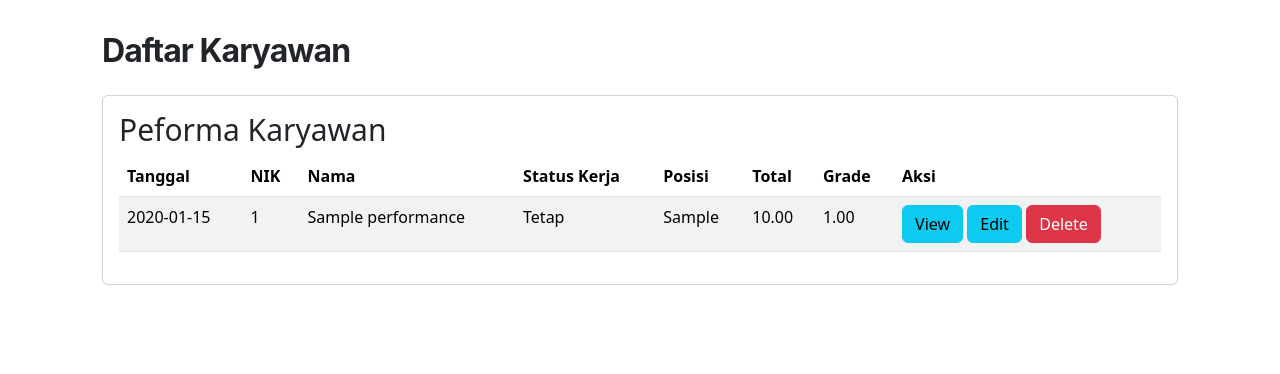
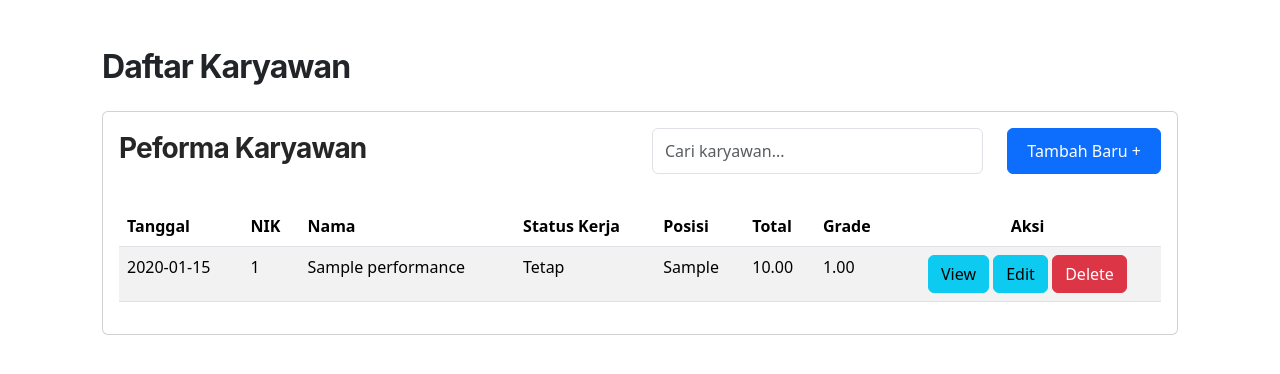
Before and after one commit to Rinkuu253/praktek-web-uts, a PHP site: page /peformance.php in a window 1280 px wide. Shown: the top 374 px of the page. Run offline with PHP 8.4, Linux system fonts and the light colour scheme; tables that the repository leaves empty hold one stand-in row (values such as "Sample post").

Commit message:
change responsive peformance

```diff
--- a/peformance.php
+++ b/peformance.php
@@ -28,6 +28,16 @@ include "sqlConnect.php"
             margin-bottom: 25px;
         }
 
+        .table-title {
+            font-family: "Inter";
+            font-style: normal;
+            font-weight: 700;
+            font-size: 28px;
+            line-height: 120%;
+            letter-spacing: -0.03em;
+            color: #262626;
+        }
+
         h2 {
             font-size: 1.875rem;
         }
@@ -37,12 +47,27 @@ include "sqlConnect.php"
 
 <body>
     <div class="container">
-        <div class="content-body ">
+        <div class="content-body">
             <div class="content-fluid">
-                <h1 class="PageTitle">Daftar Karyawan</h1>
+                <h1 class="PageTitle mt-3">Daftar Karyawan</h1>
                 <div class="card">
                     <div class="card-body">
-                        <h2>Peforma Karyawan</h2>
+                        <div class="row">
+                            <div class="col-6">
+                                <h2 class="table-title mt-1">Peforma Karyawan</h2>
+                            </div>
+                            <div class="col-4 d-flex justify-content-end">
+                                <input type="text" class="form-control inputForm" placeholder="Cari karyawan..." />
+                            </div>
+                            <div class="col-2">
+                                <button type="button" class="btn btn-primary" style="height: 100%; width: 100%;">
+                                    Tambah Baru +
+                                </button>
+                            </div>
+                        </div>
+
+                    </div>
+                    <div class="table-responsive p-3">
                         <table class="table table-striped">
                             <thead>
                                 <tr>
@@ -53,7 +78,7 @@ include "sqlConnect.php"
                                     <th>Posisi</th>
                                     <th>Total</th>
                                     <th>Grade</th>
-                                    <th>Aksi</th>
+                                    <th style="text-align:center">Aksi</th>
                                 </tr>
                             </thead>
                             <tbody>
@@ -73,7 +98,7 @@ include "sqlConnect.php"
                                             <td><?php echo $row["position"] ?></td>
                                             <td><?php echo $row["total"] ?></td>
                                             <td><?php echo $row["grade"] ?></td>
-                                            <td>
+                                            <td align="center">
                                                 <a href="view_performance.php?nik=<?php echo $row['nik']; ?>"><button type="button" class="btn btn-info" style="width:75pxs">View</button></a>
                                                 <a href="edit_performance.php?nik=<?php echo $row['nik']; ?>"><button type="button" class="btn btn-info" style="width:75pxs">Edit</button></a>
                                                 <a href="delete_peformance.php?id=<?php echo $row['nik']; ?>" onclick="return hapus()"><button type="button" class="btn btn-danger" style="width:75px">Delete</button></a>
@@ -88,10 +113,9 @@ include "sqlConnect.php"
                         </table>
                     </div>
                 </div>
-
             </div>
         </div>
-
+    </div>
     </div>
 
 </body>
```
